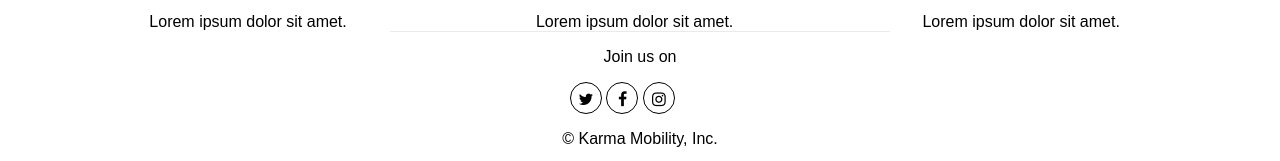
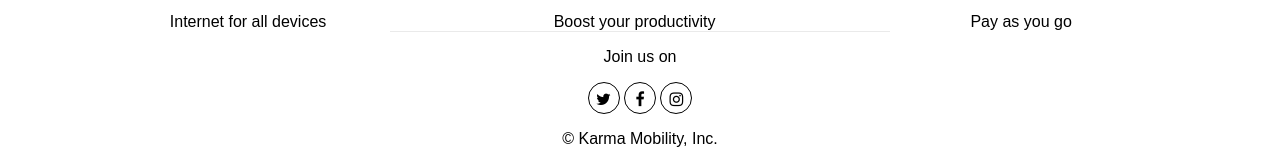
Before and after one commit to joshkuhar/landing-page-clone, a plain HTML site: page css/index.html in a window 1280 px wide. Shown: the part 1015-1176 px from the top of the page. Drawn offline with Linux system fonts and the light colour scheme.

Commit message:
commit message

```diff
--- a/css/index.html
+++ b/css/index.html
@@ -4,7 +4,8 @@
 <head>
     <meta charset="UTF-8">
     <title>Document</title>
-    <link href="//maxcdn.bootstrapcdn.com/font-awesome/4.5.0/css/font-awesome.min.css" rel="stylesheet">
+    <link rel="icon" type="image/png" href="images/favicon_karma.png" />
+    <link href="https://maxcdn.bootstrapcdn.com/font-awesome/4.5.0/css/font-awesome.min.css" rel="stylesheet">
     <link href='http://fonts.googleapis.com/css?family=Roboto:400,500,300' rel='stylesheet' type='text/css'>
     <link rel="stylesheet" href="normalize.css">
     <link rel="stylesheet" href="style.css">
@@ -37,19 +38,18 @@
         </div>
         <div class="widget">
             <img width="127" height="127" src="images/icon-devices.svg" alt="Internet for all devices image">
-            <p>Lorem ipsum dolor sit amet.</p>
+            <p>Internet for all devices</p>
         </div>
         <div class="widget">
             <img width="127" height="127" src="images/icon-coffee.svg" alt="Internet for all devices image">
-            <p>Lorem ipsum dolor sit amet.</p>
+            <p>Boost your productivity</p>
         </div>
         <div class="widget">
             <img width="127" height="127" src="images/icon-refill.svg" alt="Internet for all devices image">
-            <p>Lorem ipsum dolor sit amet.</p>
+            <p>Pay as you go</p>
         </div>
     </div>
 	<footer class="social">
-    <div class="content1">
         <div class="text">Join us on</div>
         <ul class="icons">
             <li>
--- a/css/style.css
+++ b/css/style.css
@@ -169,6 +169,7 @@ button:hover {
     margin: 0 auto;
     padding-left: 80px;
     padding-right: 80px;
+    text-align: center;
 }
 
 .icons li {
```
Also changed, not shown: css/images/favicon_karma.png (added), 2 other files.
